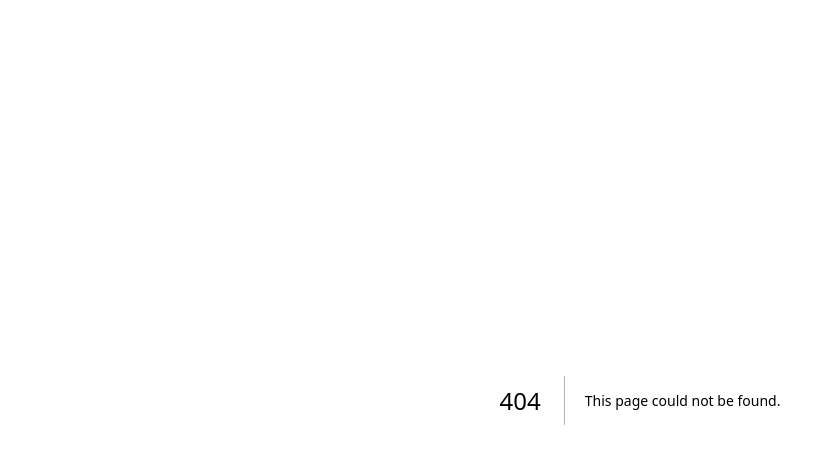
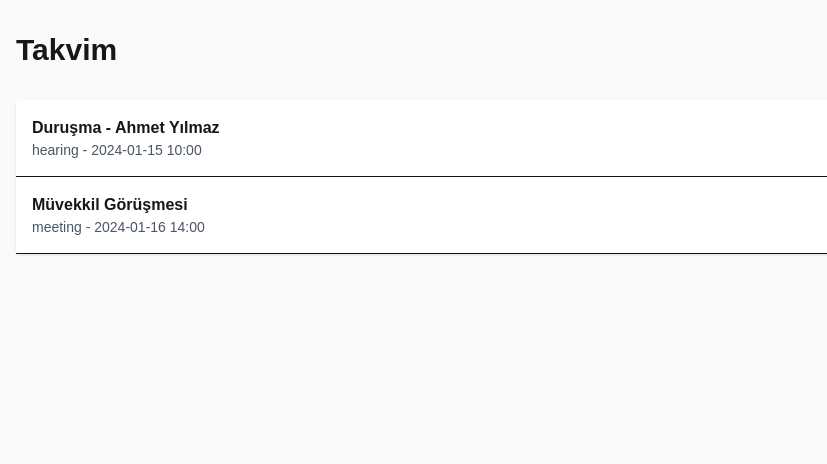
Before and after one commit to serhattopaloglu25/avukat-frontend, a Next.js app: page /events in a window 1280 px wide. Before the commit this address had no page. Shown: the top 464 px of the page, without its empty margins (0-827 px from the left). Built offline with nearby package versions, Linux system fonts and the light colour scheme.

Commit message:
Add events calendar page

```diff
--- /dev/null
+++ b/src/app/events/page.tsx
@@ -0,0 +1,27 @@
+'use client';
+
+import { useState } from 'react';
+
+export default function EventsPage() {
+  const [events] = useState([
+    { id: 1, title: 'Duruşma - Ahmet Yılmaz', type: 'hearing', date: '2024-01-15 10:00' },
+    { id: 2, title: 'Müvekkil Görüşmesi', type: 'meeting', date: '2024-01-16 14:00' }
+  ]);
+
+  return (
+    <div className="min-h-screen bg-gray-50 py-8">
+      <div className="max-w-7xl mx-auto px-4">
+        <h1 className="text-3xl font-bold mb-8">Takvim</h1>
+
+        <div className="bg-white rounded shadow">
+          {events.map(event => (
+            <div key={event.id} className="p-4 border-b">
+              <h3 className="font-semibold">{event.title}</h3>
+              <p className="text-sm text-gray-600">{event.type} - {event.date}</p>
+            </div>
+          ))}
+        </div>
+      </div>
+    </div>
+  );
+}
```
